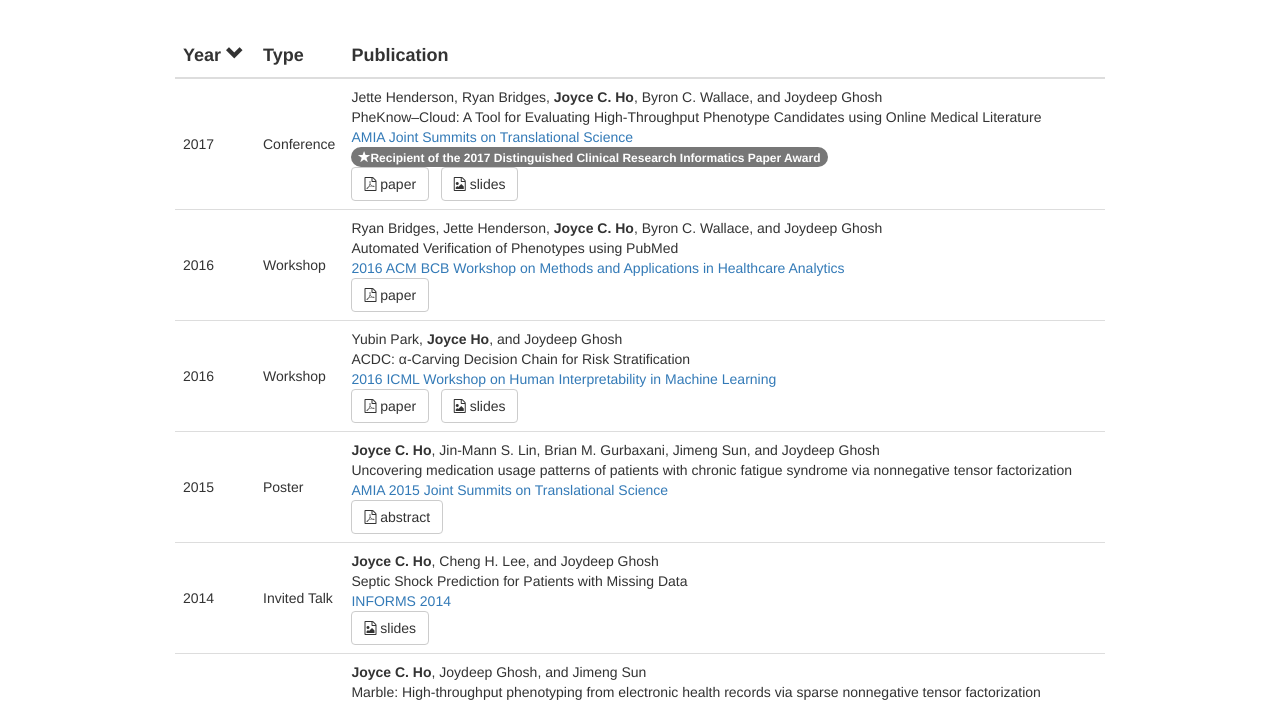
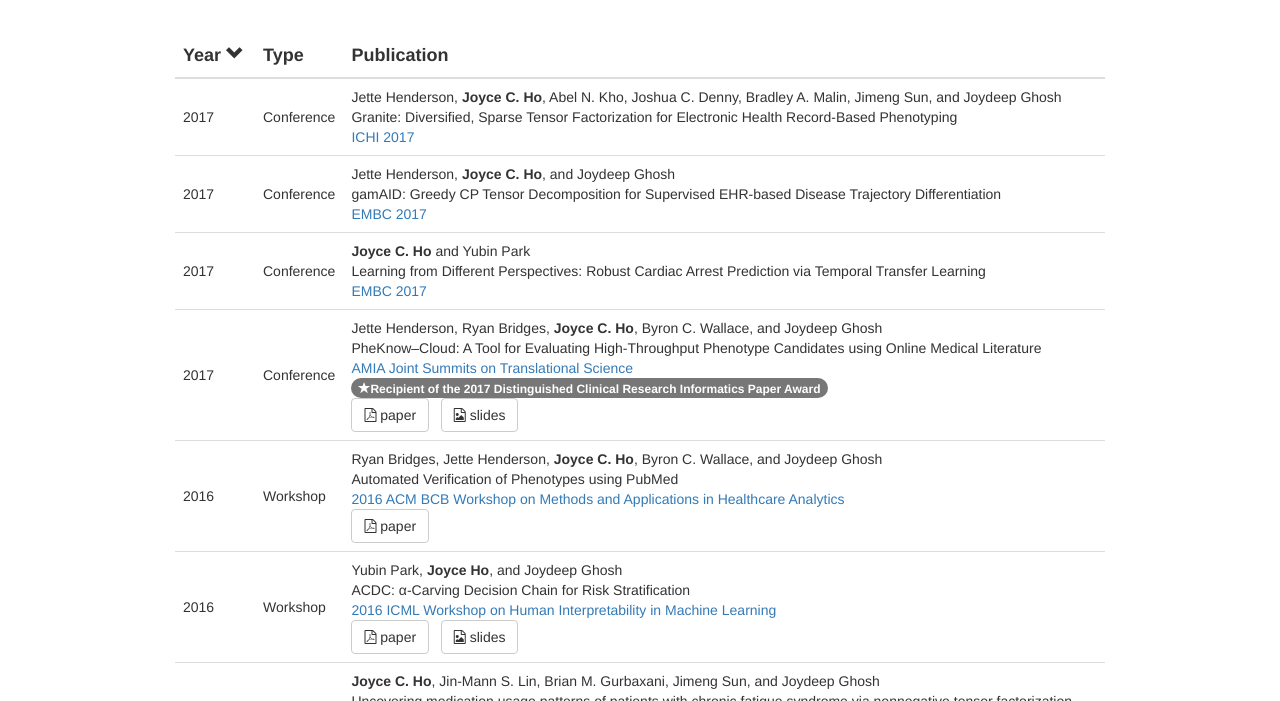
Before and after one commit to joostpieters/joyceho.github.io, a plain HTML site: page publication.html in a window 1280 px wide. Shown: the part 53-754 px from the top of the page. Drawn offline with nearby package versions, Linux system fonts and the light colour scheme.

Commit message:
Update to reflect new papers

```diff
--- a/publication.html
+++ b/publication.html
@@ -53,6 +53,36 @@
           <tr>
             <td>2017</td>
             <td>Conference</td>
+            <td> Jette Henderson, <b>Joyce C. Ho</b>, Abel N. Kho, Joshua C. Denny, Bradley A. Malin, Jimeng Sun, and Joydeep Ghosh<br>
+              Granite: Diversified, Sparse Tensor Factorization for Electronic Health Record-Based Phenotyping<br>
+              <a href="https://ichi2017.ce.byu.edu">ICHI 2017</a><br>
+              <!--               <a class="btn btn-default" href="paper/henderson-embc2017.pdf"><i class="fa fa-file-pdf-o"></i> paper</a> &nbsp;
+              <a class="btn btn-default" href="slide/henderson-embc2017.pdf"><i class="fa fa-file-photo-o"></i> slides</a> -->
+            </td>
+          </tr>
+          <tr>
+            <td>2017</td>
+            <td>Conference</td>
+            <td> Jette Henderson, <b>Joyce C. Ho</b>, and Joydeep Ghosh<br>
+              gamAID: Greedy CP Tensor Decomposition for Supervised EHR-based Disease Trajectory Differentiation<br>
+              <a href="https://embc.embs.org/2017/">EMBC 2017</a><br>
+              <!--               <a class="btn btn-default" href="paper/henderson-embc2017.pdf"><i class="fa fa-file-pdf-o"></i> paper</a> &nbsp;
+              <a class="btn btn-default" href="slide/henderson-embc2017.pdf"><i class="fa fa-file-photo-o"></i> slides</a> -->
+            </td>
+          </tr>
+          <tr>
+            <td>2017</td>
+            <td>Conference</td>
+            <td><b>Joyce C. Ho</b> and Yubin Park<br>
+              Learning from Different Perspectives: Robust Cardiac Arrest Prediction via Temporal Transfer Learning<br>
+              <a href="https://embc.embs.org/2017/">EMBC 2017</a><br>
+              <!--              <a class="btn btn-default" href="paper/ho-embc2017.pdf"><i class="fa fa-file-pdf-o"></i> paper</a> &nbsp;
+              <a class="btn btn-default" href="slide/ho-embc2017.pdf"><i class="fa fa-file-photo-o"></i> slides</a> -->
+            </td>
+          </tr>
+          <tr>
+            <td>2017</td>
+            <td>Conference</td>
             <td>Jette Henderson, Ryan Bridges, <b>Joyce C. Ho</b>, Byron C. Wallace, and Joydeep Ghosh<br>
               PheKnow–Cloud: A Tool for Evaluating High-Throughput Phenotype Candidates using Online Medical Literature<br>
               <a href="https://www.amia.org/jointsummits2017">AMIA Joint Summits on Translational Science</a><br>
@@ -89,7 +119,6 @@
               Uncovering medication usage patterns of patients with chronic fatigue syndrome via nonnegative tensor factorization <br>
               <a href="https://www.amia.org/jointsummits2015">AMIA 2015 Joint Summits on Translational Science</a><br>
               <a class="btn btn-default" href="http://knowledge.amia.org/amia-59309-cri2015-1.2002246/t-006-1.2003037/a-126-1.2003346/a-126-1.2003347/ap-126-1.2003348"><i class="fa fa-file-pdf-o"></i> abstract</a>
-              <!-- <i class="fa fa-file-photo-o"></i> <a href="slide/informs2014.pdf">slides</a> -->
             </td>
           </tr>
           <tr>
```
